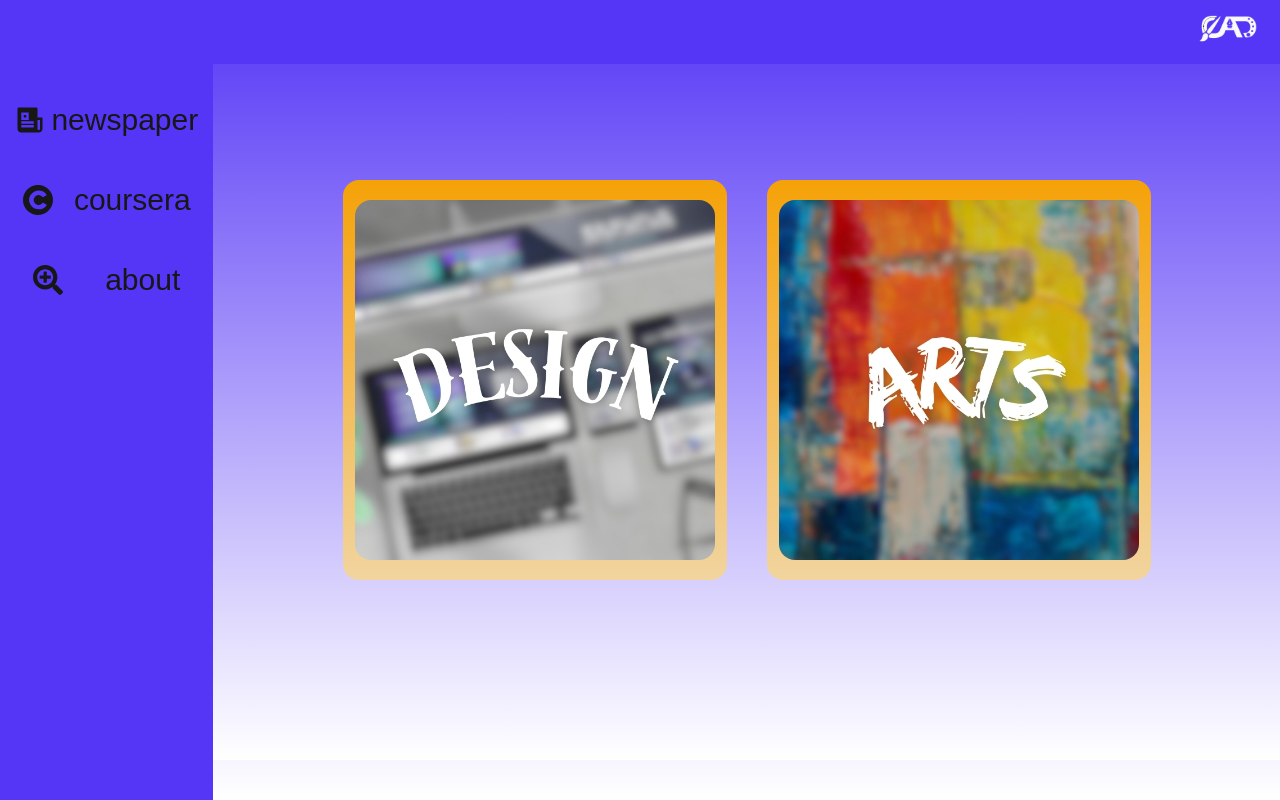
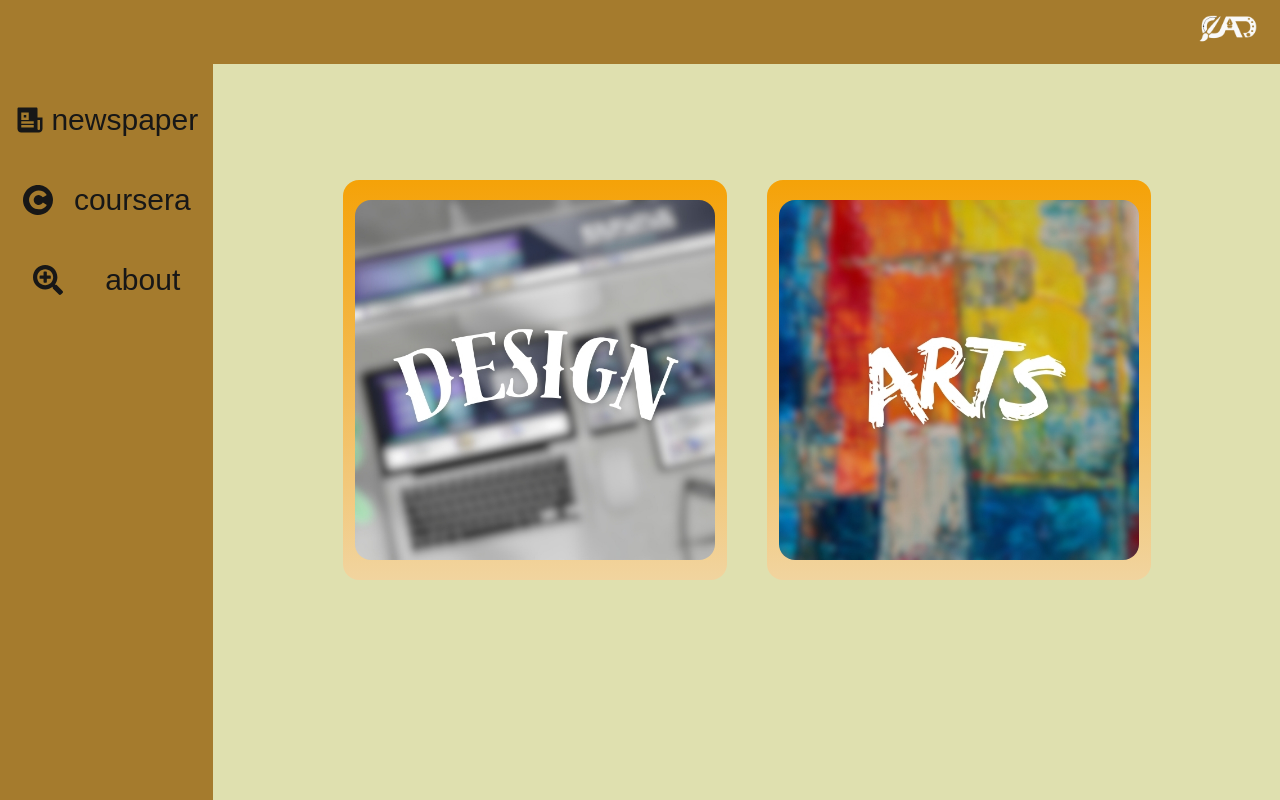
Before and after one commit to salah137/cad-user, a Next.js app: page /home/courses in a window 1280 px wide. Built offline with nearby package versions, Linux system fonts and the light colour scheme.

Commit message:
some changes in UI

```diff
--- a/src/app/home/courses/page.tsx
+++ b/src/app/home/courses/page.tsx
@@ -8,7 +8,7 @@ export default function View() {
     const router = useRouter()
 
     return <main
-        className="overflow-scroll w-[100vw] h-[95vh] bg-gradient-to-b from-[#5536F6] to-white   flex flex-col lg:flex-row md:flex-row justify-center items-center">
+        className="overflow-scroll w-[100vw] h-[95vh] bg-[#DFE0AF]    flex flex-col lg:flex-row md:flex-row justify-center items-center">
 
         <div onClick={
             ()=>{
--- a/src/app/home/layout.tsx
+++ b/src/app/home/layout.tsx
@@ -33,15 +33,15 @@ export default function RootLayout({
   return (
     <html lang="en">
       <body
-        className=" bg-gradient-to-b from-[#5536F6] to-white overflow-scroll"
+        className=" bg-[#DFE0AF] to-white overflow-scroll"
       >
-        <header className="mb-4 md:mb-[5vh] fixed bg-[#5536F6] p-5 w-full flex flex-row items-center lg:h-[8vh] lg:flex lg:justify-end">
+        <header className="mb-4 md:mb-[5vh] fixed bg-[#a57b2d] p-5 w-full flex flex-row items-center lg:h-[8vh] lg:flex lg:justify-end">
           <Image src={logo} alt="logo" className="w-[20vw] lg:w-[5vw]" />
           <h2 className="ml-12 text-2xl font-title lg:hidden ">club art et design</h2>
         </header>
 
         <div className="lg:flex">
-          <div className="hidden lg:block w-[20vw] h-[100vh] bg-[#5536F6] pt-[10vh]">
+          <div className="hidden lg:block w-[20vw] h-[100vh] bg-[#a57b2d] pt-[10vh]">
             <div onClick={
               ()=>{
                 router.push('/home/newspaper')
@@ -67,7 +67,7 @@ export default function RootLayout({
           {children}
         </div>
 
-        <footer className="fixed bg-[#F5A208] h-[5vh] w-full top-[95%] rounded-tl-3xl rounded-tr-3xl flex flex-row justify-around items-center pt-1 lg:hidden">
+        <footer className="fixed bg-[#a57b2d] h-[5vh] w-full top-[95%] rounded-tl-3xl rounded-tr-3xl flex flex-row justify-around items-center pt-1 lg:hidden">
           <div
             className="left-icone text-4xl flex md:w-[60vw] justify-center items-center"
             onClick={() => {
--- a/src/app/home/newspaper/page.tsx
+++ b/src/app/home/newspaper/page.tsx
@@ -37,7 +37,7 @@ export default function page() {
         getData()
     }, [])
 
-    return <main className="h-[100vh] overflow-scroll bg-gradient-to-b from-[#5536F6] to-white   flex  justify-center items-center">
+    return <main className="h-[100vh] overflow-scroll bg-[#DFE0AF] flex  justify-center items-center">
         <div className="scrolling h-[89vh] overflow-scroll lg:h-full pt-[7vh]">
 
               {posts &&  posts.map((e : any)=>{
```
